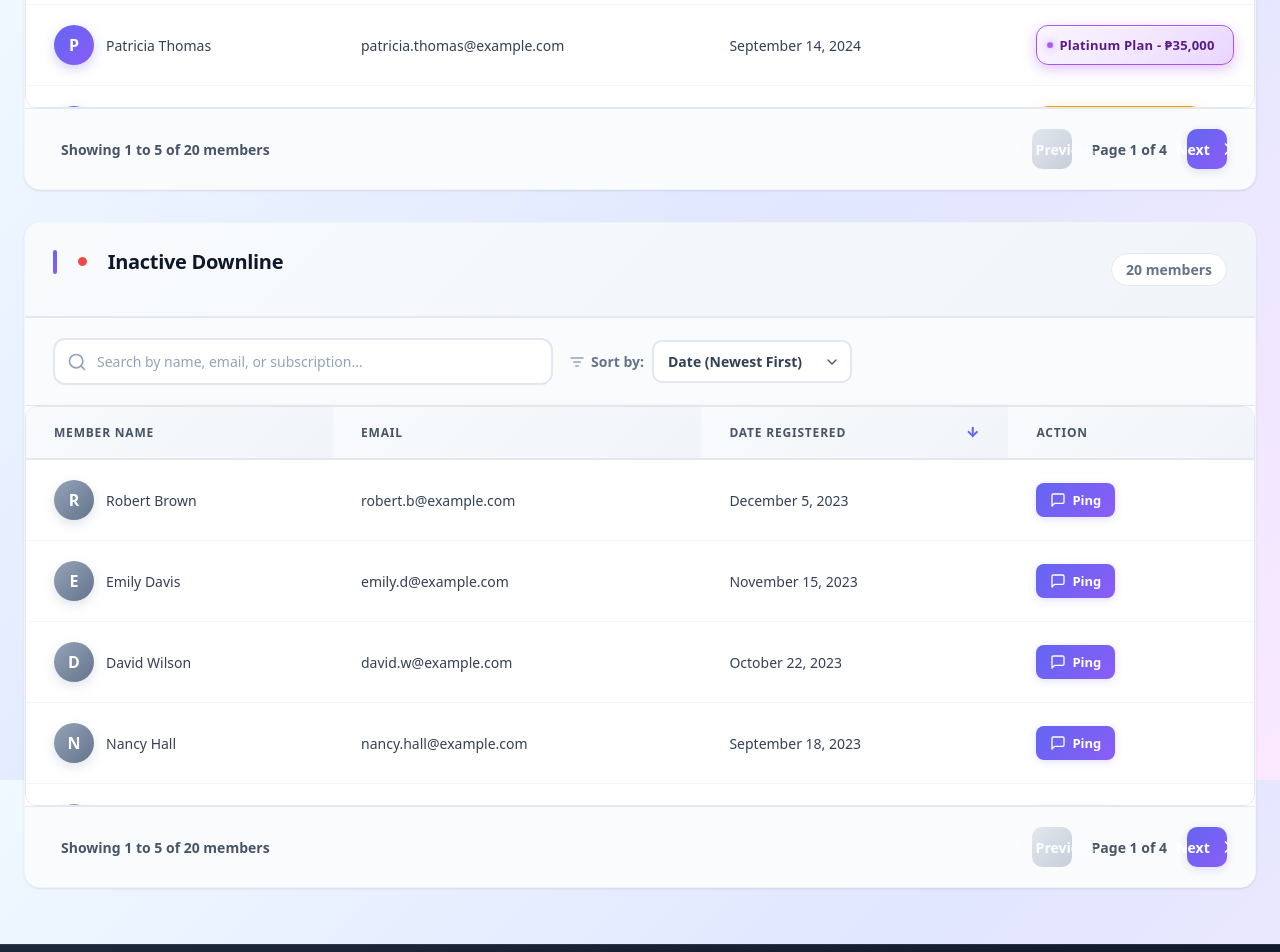
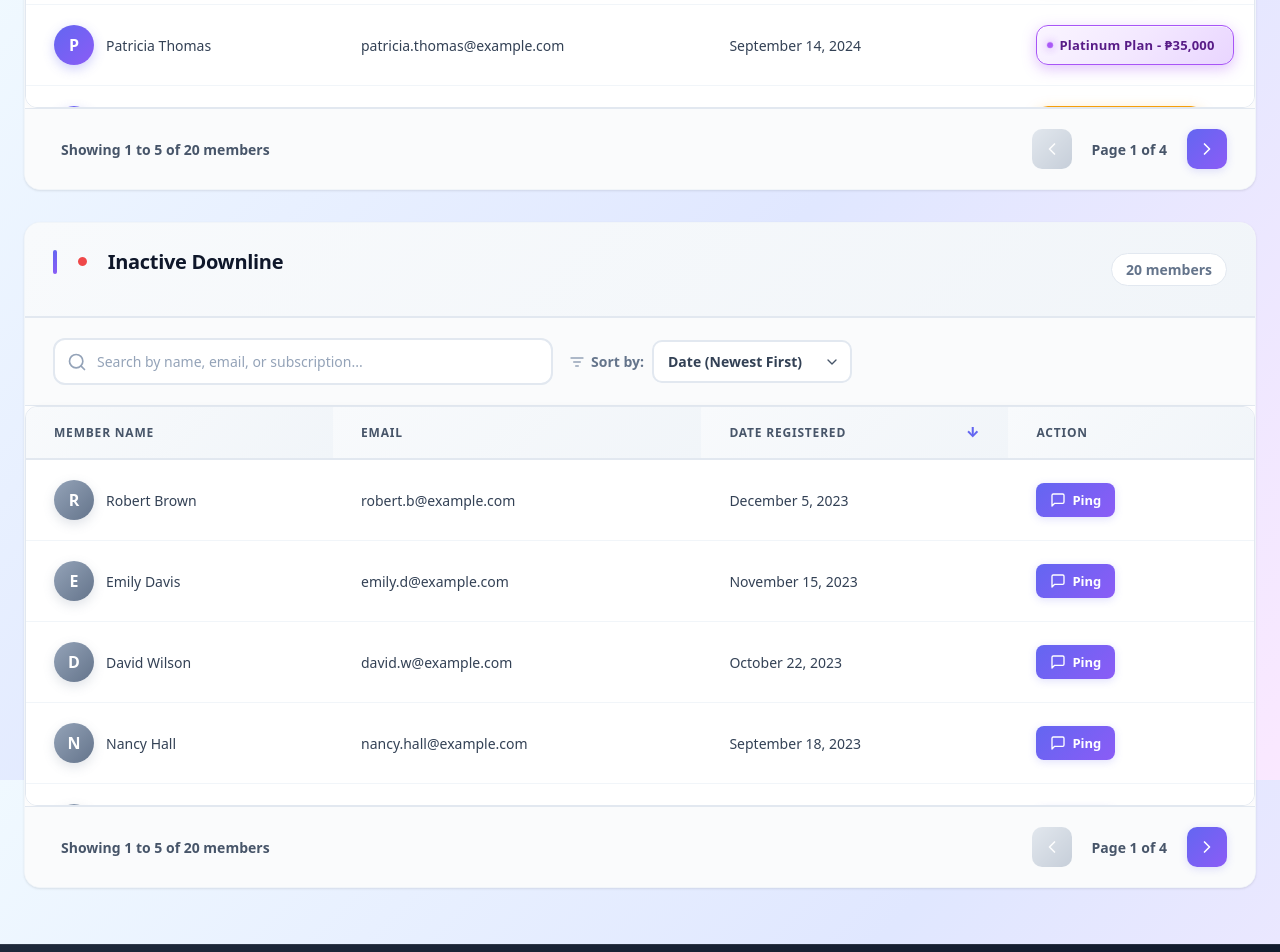
Before and after one commit to jrey21/zyphon, a React (Vite) app: page /networks in a window 1280 px wide. Shown: the part 820-1772 px from the top of the page. Built offline with nearby package versions, Linux system fonts and the light colour scheme; no server answers; sample sign-in values are in the browser's storage.

Commit message:
Update All

```diff
--- a/src/pages/Networks.tsx
+++ b/src/pages/Networks.tsx
@@ -805,7 +805,6 @@ function Networks({ onLogout }: DashboardProps) {
                                         <svg width="20" height="20" viewBox="0 0 24 24" fill="none" stroke="currentColor" strokeWidth="2" strokeLinecap="round" strokeLinejoin="round">
                                             <polyline points="15 18 9 12 15 6"></polyline>
                                         </svg>
-                                        Previous
                                     </button>
                                     <span className="pagination-text">
                                         Page {activeCurrentPage} of {activeTotalPages}
@@ -816,7 +815,6 @@ function Networks({ onLogout }: DashboardProps) {
                                         disabled={activeCurrentPage === activeTotalPages}
                                         title="Next page"
                                     >
-                                        Next
                                         <svg width="20" height="20" viewBox="0 0 24 24" fill="none" stroke="currentColor" strokeWidth="2" strokeLinecap="round" strokeLinejoin="round">
                                             <polyline points="9 18 15 12 9 6"></polyline>
                                         </svg>
@@ -975,7 +973,6 @@ function Networks({ onLogout }: DashboardProps) {
                                         <svg width="20" height="20" viewBox="0 0 24 24" fill="none" stroke="currentColor" strokeWidth="2" strokeLinecap="round" strokeLinejoin="round">
                                             <polyline points="15 18 9 12 15 6"></polyline>
                                         </svg>
-                                        Previous
                                     </button>
                                     <span className="pagination-text">
                                         Page {inactiveCurrentPage} of {inactiveTotalPages}
@@ -986,7 +983,6 @@ function Networks({ onLogout }: DashboardProps) {
                                         disabled={inactiveCurrentPage === inactiveTotalPages}
                                         title="Next page"
                                     >
-                                        Next
                                         <svg width="20" height="20" viewBox="0 0 24 24" fill="none" stroke="currentColor" strokeWidth="2" strokeLinecap="round" strokeLinejoin="round">
                                             <polyline points="9 18 15 12 9 6"></polyline>
                                         </svg>
```
